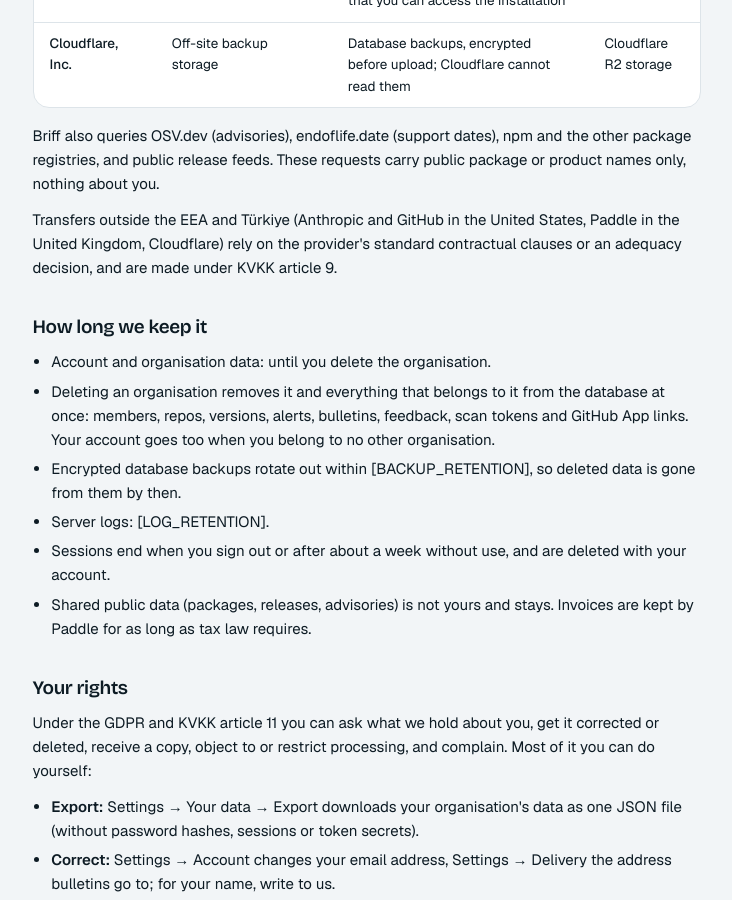
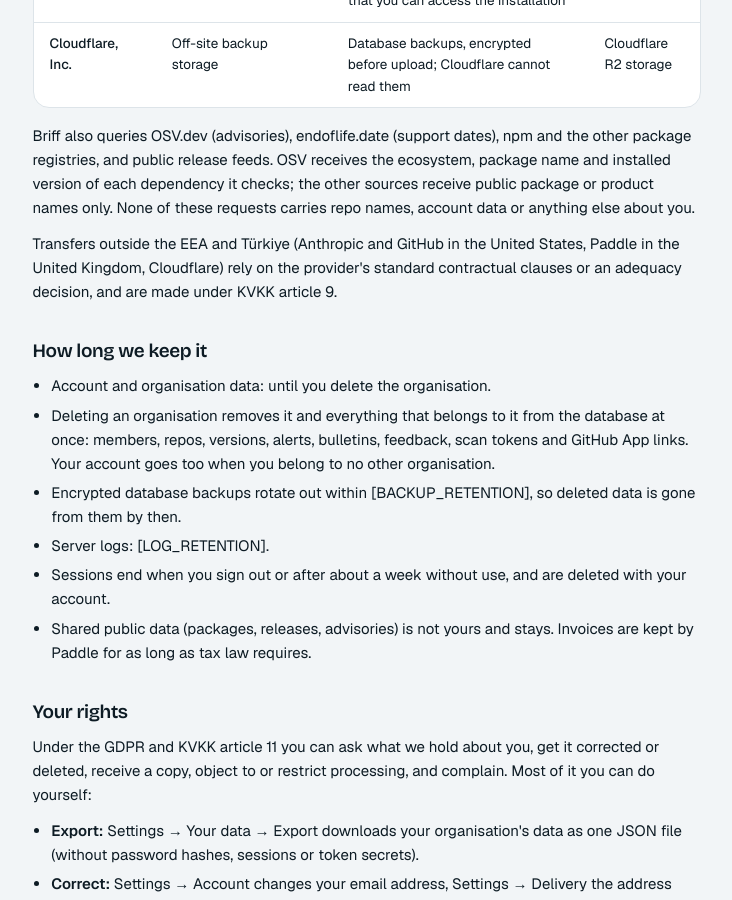
Before and after one commit to metelabs/briff, a Next.js app: page /privacy in a window 1280 px wide. Shown: the part 2160-3060 px from the top of the page, without its empty margins (292-1024 px from the left). Built offline with nearby package versions, Linux system fonts and the light colour scheme; no server answers.

Commit message:
fix(legal): say that OSV receives installed versions
The privacy policy said public sources get package names only; the
daily security scan sends ecosystem, package name and installed version
to OSV (docs/PRIVACY.md).

```diff
--- a/src/components/legal/privacy.tsx
+++ b/src/components/legal/privacy.tsx
@@ -145,8 +145,10 @@ export const PRIVACY: LegalDoc = {
             rows={SUBPROCESSORS.map((s) => [s.name, s.purpose, s.data, s.location])}
           />
           <p>
-            Briff also queries {PUBLIC_SOURCES}. These requests carry public package or product
-            names only, nothing about you.
+            Briff also queries {PUBLIC_SOURCES}. OSV receives the ecosystem, package name and
+            installed version of each dependency it checks; the other sources receive public package
+            or product names only. None of these requests carries repo names, account data or
+            anything else about you.
           </p>
           <p>
             Transfers outside the EEA and Türkiye (Anthropic and GitHub in the United States, Paddle
```
